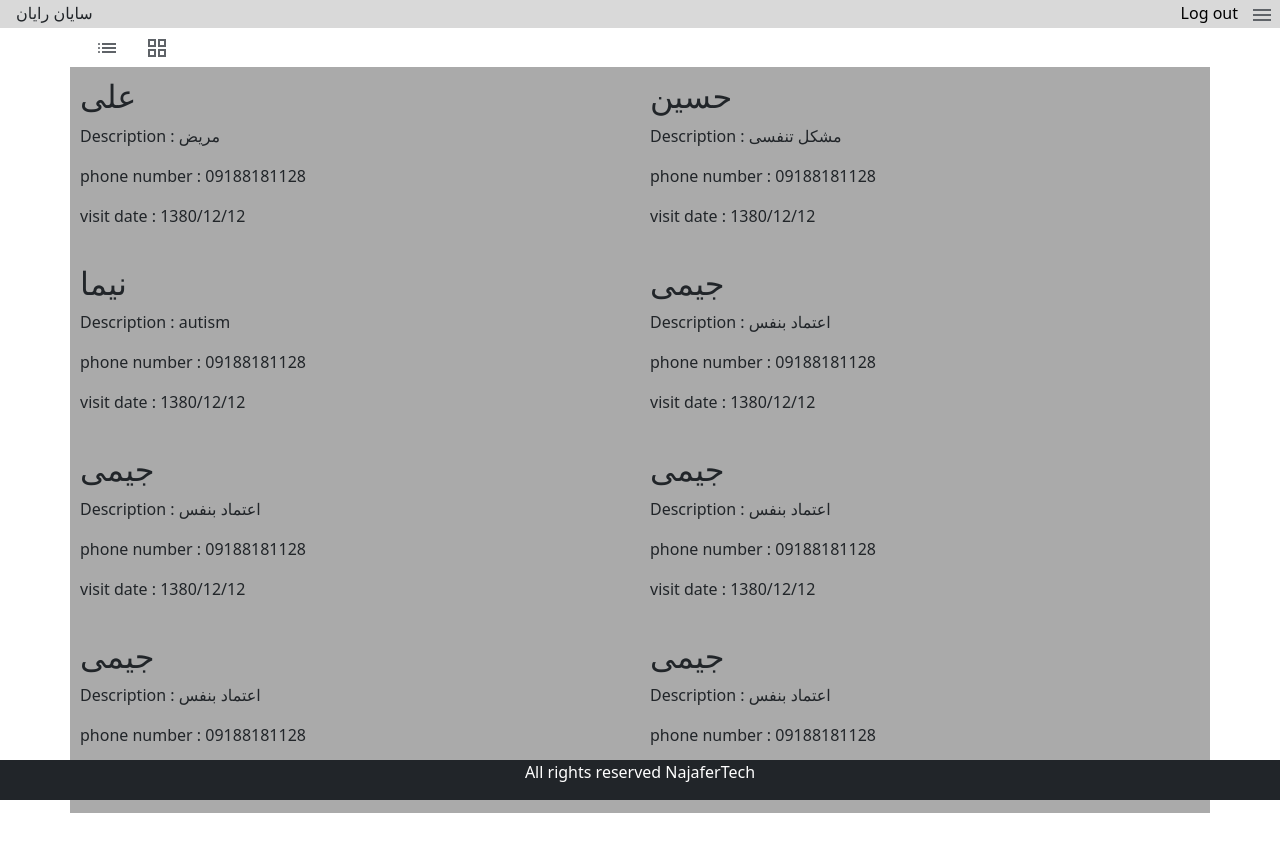
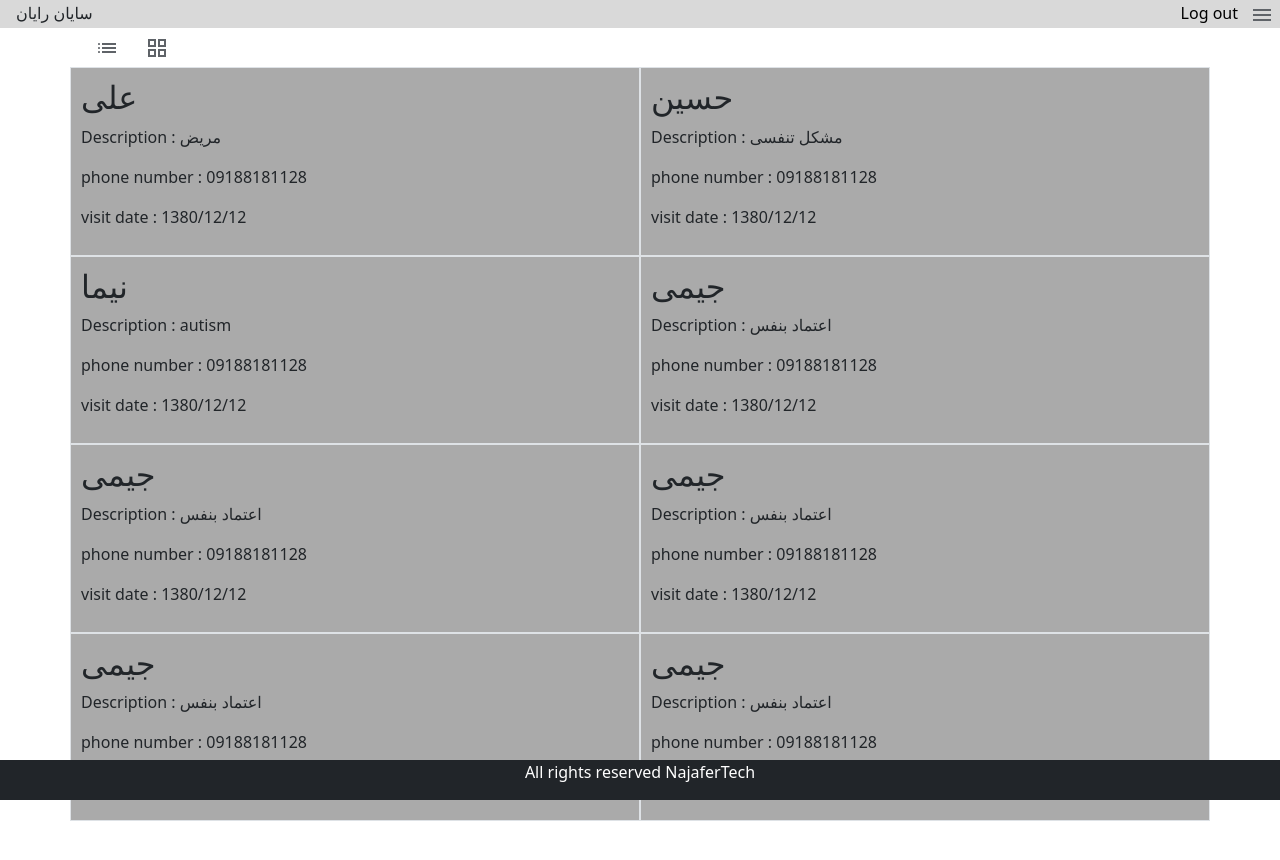
Before and after one commit to goofySunny/Task, an Angular app: page /list-grid in a window 1280 px wide. Shown: the top 860 px of the page. Built offline with nearby package versions, Linux system fonts and the light colour scheme; sample sign-in values are in the browser's storage.

Commit message:
added border

```diff
--- a/src/app/pages/list-grid/list-grid.component.html
+++ b/src/app/pages/list-grid/list-grid.component.html
@@ -8,7 +8,7 @@
     </button>
 
     <div class="row">
-        <div class="column" style="background-color:#aaa;" *ngFor="let patient of patients">
+        <div class="column border" style="background-color:#aaa;" *ngFor="let patient of patients">
             <h2>{{ patient.name }}</h2>
             <p>Description : {{ patient.description }}</p>
             <p>phone number : {{ patient.phoneNumber }}</p>
```
